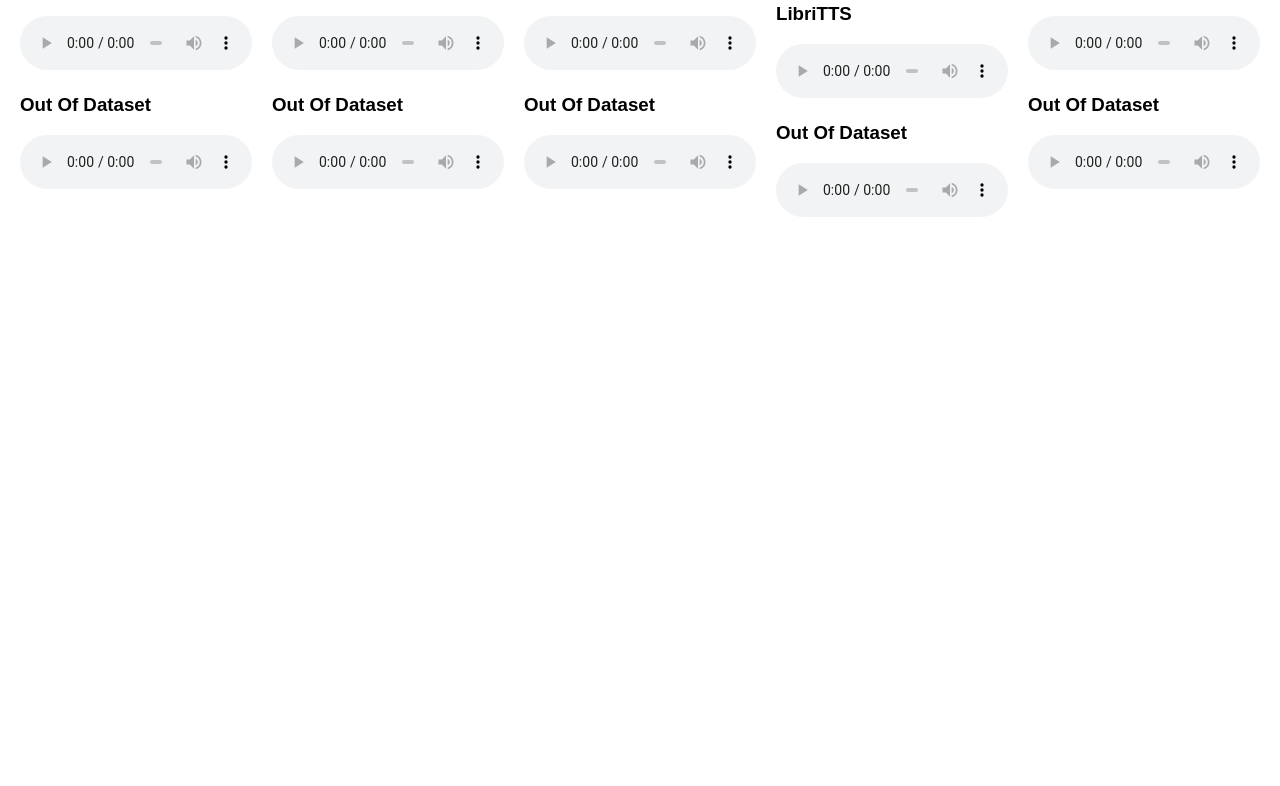
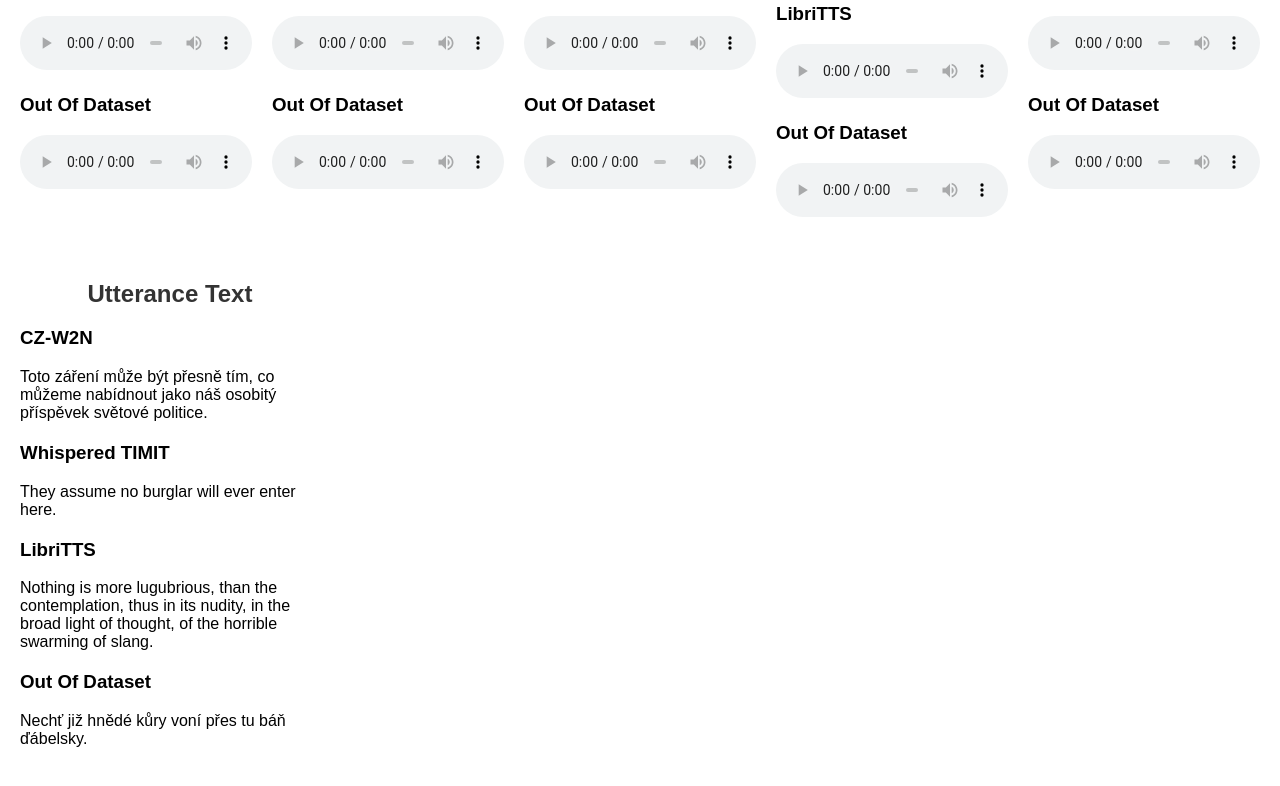
Before and after one commit to RichardGajda/dp_demo, a plain HTML site: page index.html in a window 1280 px wide. Shown: the part 870-1656 px from the top of the page. Before the commit the page ends 1131 px from the top, so only its background shows below. Drawn offline with Linux system fonts and the light colour scheme.

Commit message:
text utt

```diff
--- a/index.html
+++ b/index.html
@@ -214,6 +214,26 @@
                 </audio>
             </div>
         </div>
+
+        <div class="column">
+            <h2>Utterance Text</h2>
+            <div class="audio-container">
+                <h3>CZ-W2N</h3>
+                <p>Toto záření může být přesně tím, co můžeme nabídnout jako náš osobitý příspěvek světové politice.</p>
+            </div>
+            <div class="audio-container">
+                <h3>Whispered TIMIT</h3>
+                <p>They assume no burglar will ever enter here.</p>
+            </div>
+            <div class="audio-container">
+                <h3>LibriTTS</h3>
+                <p>Nothing is more lugubrious, than the contemplation, thus in its nudity, in the broad light of thought, of the horrible swarming of slang.</p>
+            </div>
+            <div class="audio-container">
+                <h3>Out Of Dataset</h3>
+                <p>Nechť již hnědé kůry voní přes tu báň ďábelsky.</p>
+            </div>
+        </div>
     </div>
     <script>
         function playAudio(id) {
```
